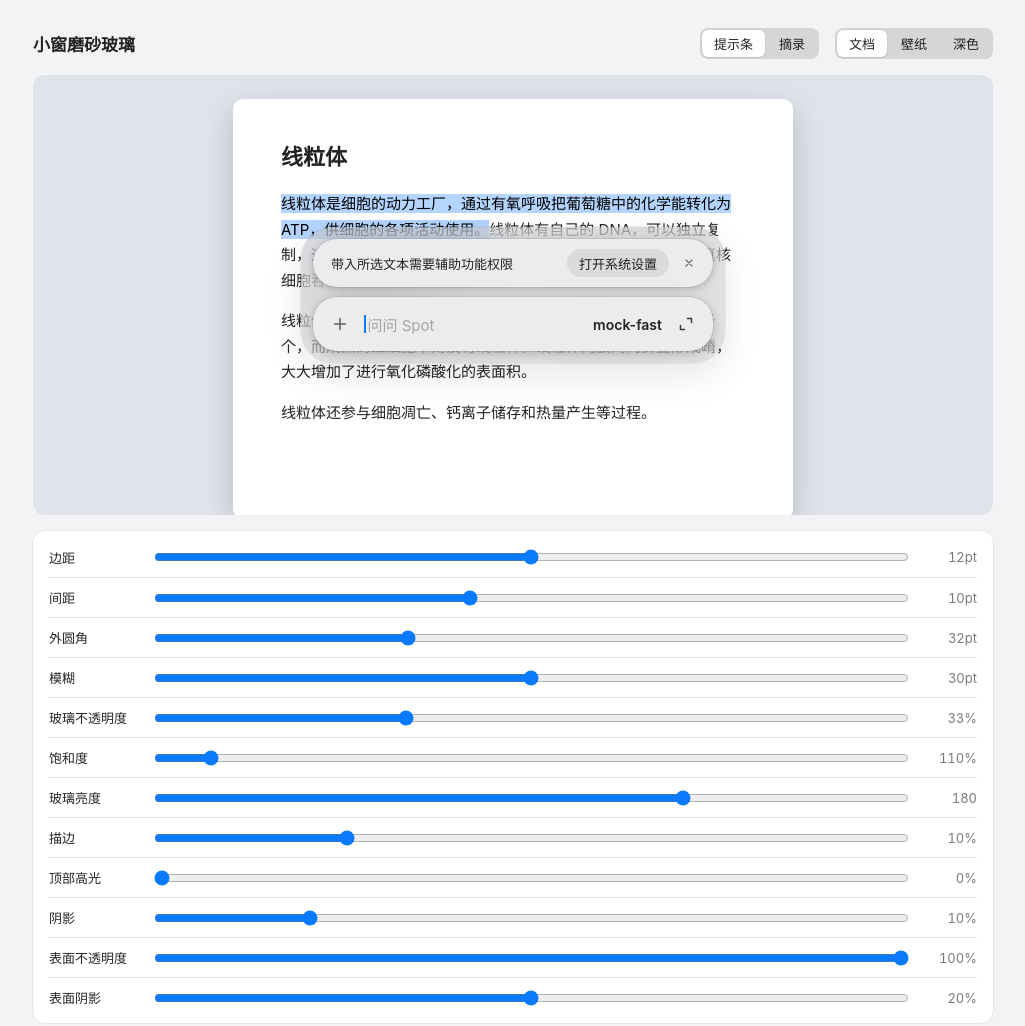
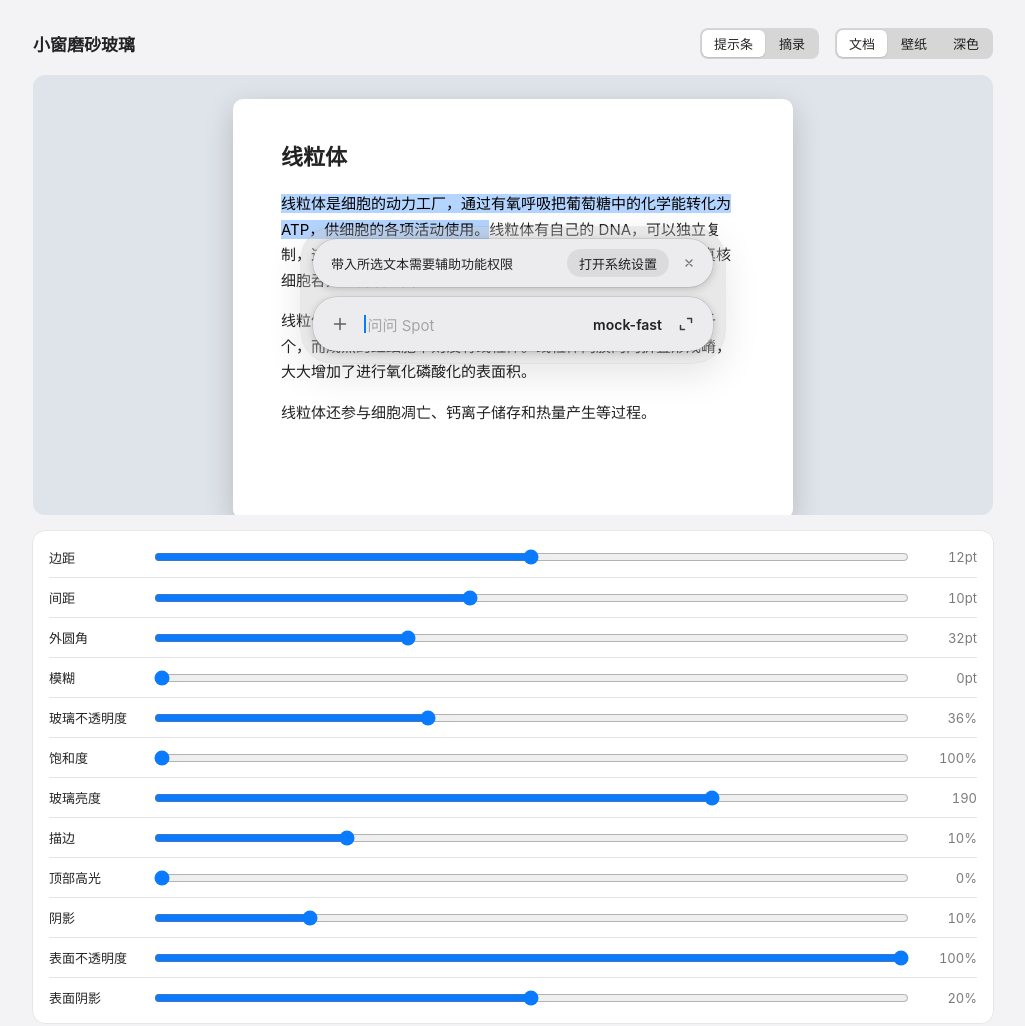
Before and after one commit to Maimai-l/spot-chat, a plain HTML site: page docs/design/glass-tuner.html in a window 1280 px wide. Shown: the top 1026 px of the page, without its empty margins (127-1152 px from the left). Drawn offline with Linux system fonts and the light colour scheme.

Commit message:
Glass tuner: no blur, as the reference measures [skip ci]
Co-Authored-By: Claude Opus 5.5 <noreply@anthropic.com>
Claude-Session: https://claude.ai/code/session_01REvHc4SjjqMcxY8UXeyBUw

```diff
--- a/docs/design/glass-tuner.html
+++ b/docs/design/glass-tuner.html
@@ -144,16 +144,17 @@ input[type=range]{width:100%;accent-color:var(--accent)}
 
 <script>
 // Each control: its CSS variable, label, range and unit. The defaults are measured from the reference the owner
-// sent: a 12 pt frame of neutral gray glass at about a third opaque, 10 pt between the panels, and an outer corner
+// sent: a 12 pt frame of neutral gray glass, about a third opaque and not blurred (text behind it stays sharp),
+// 10 pt between the panels, and an outer corner
 // 8 pt larger than the panels' (concentric would be 24 plus the padding).
 const controls = [
   {id:'pad', label:'边距', min:0, max:24, step:1, value:12, unit:'pt'},
   {id:'gap', label:'间距', min:0, max:24, step:1, value:10, unit:'pt'},
   {id:'outer', label:'外圆角', min:24, max:48, step:1, value:32, unit:'pt'},
-  {id:'blur', label:'模糊', min:0, max:60, step:1, value:30, unit:'pt'},
-  {id:'alpha', label:'玻璃不透明度', min:0, max:100, step:1, value:33, unit:'%'},
-  {id:'sat', label:'饱和度', min:100, max:250, step:5, value:110, unit:'%'},
-  {id:'tintL', label:'玻璃亮度', min:0, max:255, step:1, value:180, unit:''},
+  {id:'blur', label:'模糊', min:0, max:60, step:1, value:0, unit:'pt'},
+  {id:'alpha', label:'玻璃不透明度', min:0, max:100, step:1, value:36, unit:'%'},
+  {id:'sat', label:'饱和度', min:100, max:250, step:5, value:100, unit:'%'},
+  {id:'tintL', label:'玻璃亮度', min:0, max:255, step:1, value:190, unit:''},
   {id:'rim', label:'描边', min:0, max:40, step:1, value:10, unit:'%'},
   {id:'hi', label:'顶部高光', min:0, max:100, step:1, value:0, unit:'%'},
   {id:'shadow', label:'阴影', min:0, max:50, step:1, value:10, unit:'%'},
```
